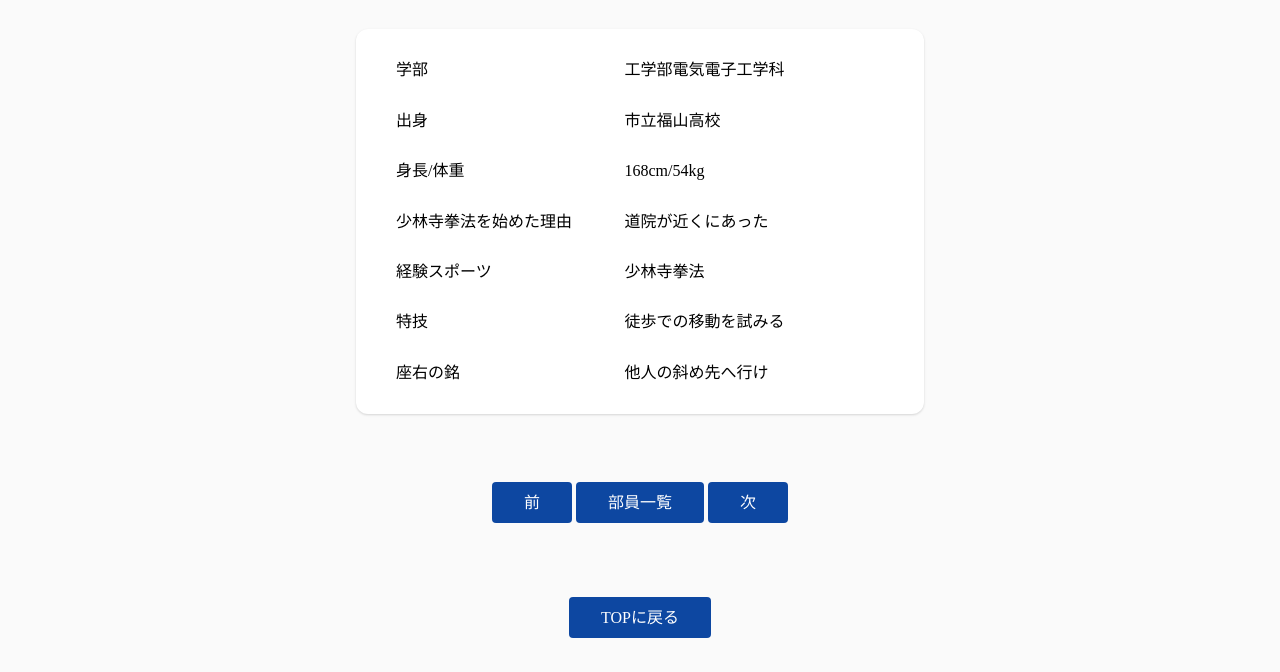
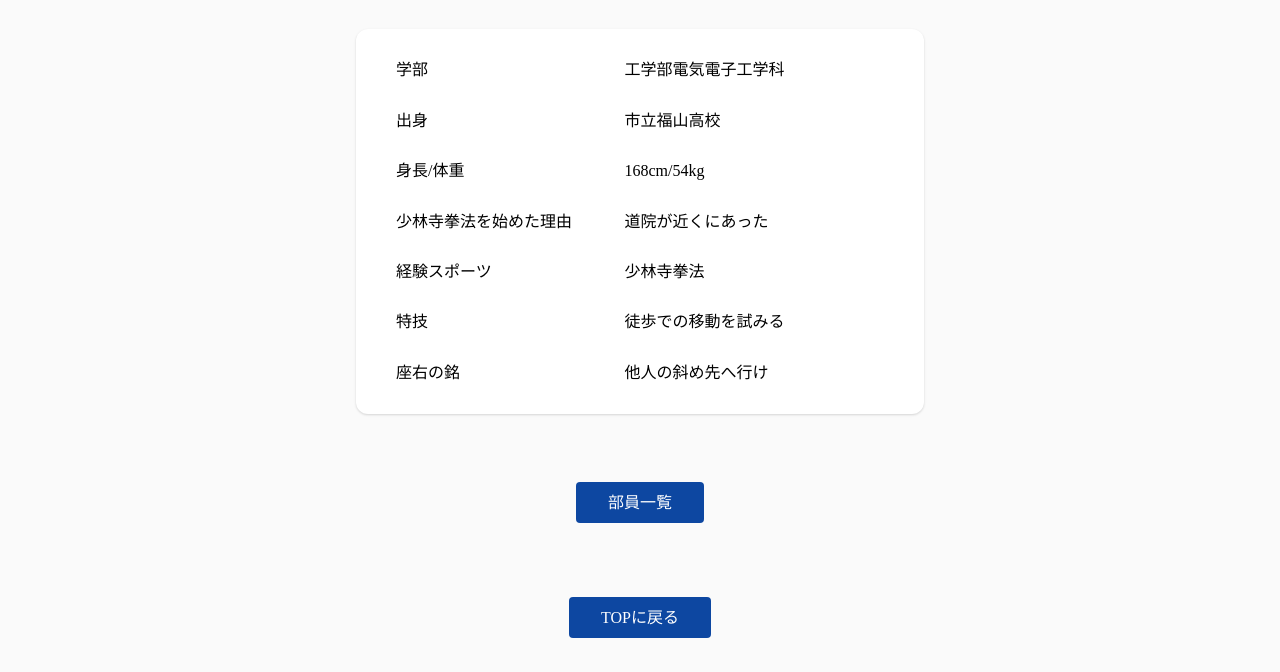
Before and after one commit to KushibikiMashu/ku-shorinji, a website: page public/members/57th/shigemasa.html in a window 1280 px wide. Shown: the part 547-1219 px from the top of the page. Drawn offline with Linux system fonts and the light colour scheme.

Commit message:
部員一覧の前、後ろボタンを削除

```diff
--- a/public/assets/css/common/base.css
+++ b/public/assets/css/common/base.css
@@ -44,15 +44,6 @@ li {
     cursor: pointer;
 }
 
-.return-top-wrapper__button-prev, .return-top-wrapper__button-next {
-    padding: .75rem 2rem;
-
-    color: #FFF;
-    border-radius: 0.25rem;
-    background-color: #0D47A1;
-    cursor: pointer;
-}
-
 @media screen and (max-width: 768px) {
     .container {
         padding: 0 2rem;
--- a/public/members/57th/shigemasa.html
+++ b/public/members/57th/shigemasa.html
@@ -76,9 +76,7 @@
     </div>
 
     <div class="return-top-wrapper button-space">
-        <a class="return-top-wrapper__button-prev" href="/members/57th/iida.html">前</a>
         <a class="return-top-wrapper__button" href="/members.html">部員一覧</a>
-        <a class="return-top-wrapper__button-next" href="/members/57th/takeshita.html">次</a>
     </div>
 
     <div class="return-top-wrapper button-space">
```
Also changed, not shown: public/members/57th/iida.html (+0 -1 lines), public/members/57th/takeshita.html (+0 -2 lines), public/members/57th/yoshida.html (+0 -1 lines).
